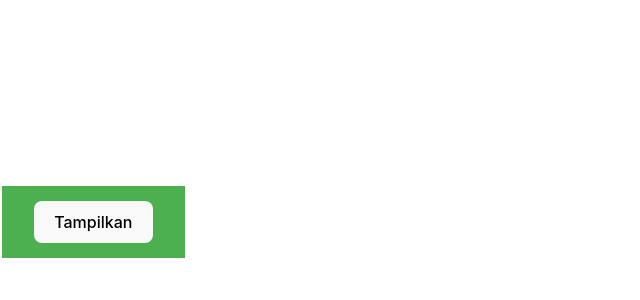
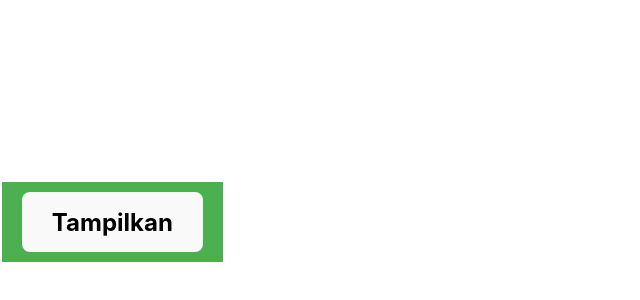
Before and after one commit to Nando131/NandoKacaw, a React (Vite) app in the folder Hernando-Assignment-18/: page / in a window 1280 px wide. Shown: the part 178-478 px from the top of the page, without its empty margins (0-640 px from the left). Built offline with nearby package versions, Linux system fonts and the light colour scheme.

Commit message:
Added ToggleName component

```diff
--- a/Hernando-Assignment-18/src/App.css
+++ b/Hernando-Assignment-18/src/App.css
@@ -1,7 +1,13 @@
+.container {
+  text-align: center;
+  margin-top: 50px;
+}
+
 .toggle-button {
+  padding: 10px 20px;
   background-color: #4CAF50;
   border: none;
-  padding: 15px 32px;
+  color: white;
   text-align: center;
   text-decoration: none;
   display: inline-block;
@@ -10,8 +16,16 @@
   cursor: pointer;
 }
 
+.name-container {
+  display: none;
+}
+
+.name-container.show {
+  display: block;
+  margin-top: 20px;
+}
+
 .name {
-  color: blue;
-  font-size: 18px;
+  font-size: 24px;
   font-weight: bold;
 }
--- a/Hernando-Assignment-18/src/App.jsx
+++ b/Hernando-Assignment-18/src/App.jsx
@@ -12,8 +12,7 @@ function App() {
 
     return (
         <div className='toggle-button'>
-            <button onClick={handleClick}>Tampilkan</button>
-            {isShown && <p>Your Name</p>}
+            <button className='name' onClick={handleClick}>Tampilkan</button> {isShown && <p>Your Name </p>}
         </div>
     );
 }
```
